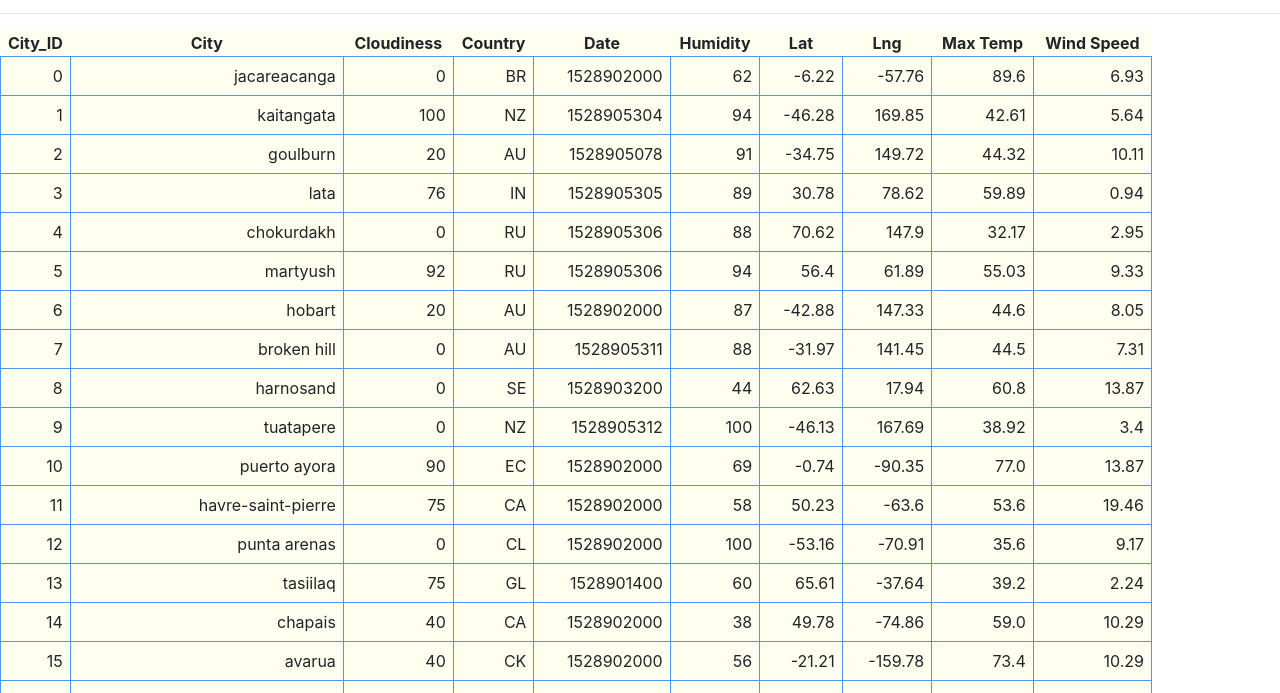
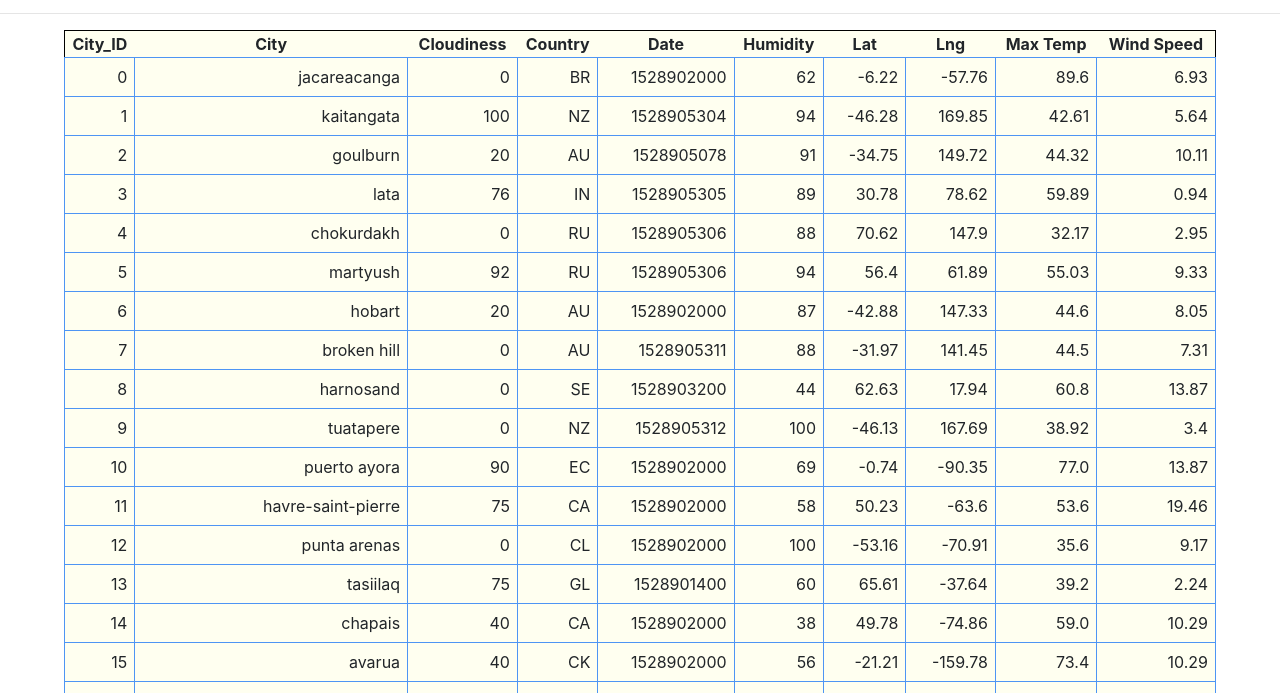
Before and after one commit to clmatherson/Web-Design-Challenge, a plain HTML site: page WebVisualizations/City_Data.html in a window 1280 px wide. Shown: the part 107-800 px from the top of the page. Drawn offline with nearby package versions, Linux system fonts and the light colour scheme.

Commit message:
Push to Git Hub

```diff
--- a/WebVisualizations/City_Data.html
+++ b/WebVisualizations/City_Data.html
@@ -67,7 +67,7 @@
   </a>
   <hr />
 
-    <table class="hoverTable" padding: 15px>
+    <table class="hoverTable" style="border:1px solid black;margin-left:auto;margin-right:auto;">
         <thead align="center">
             <tr>
             <th>City_ID</th>
```
